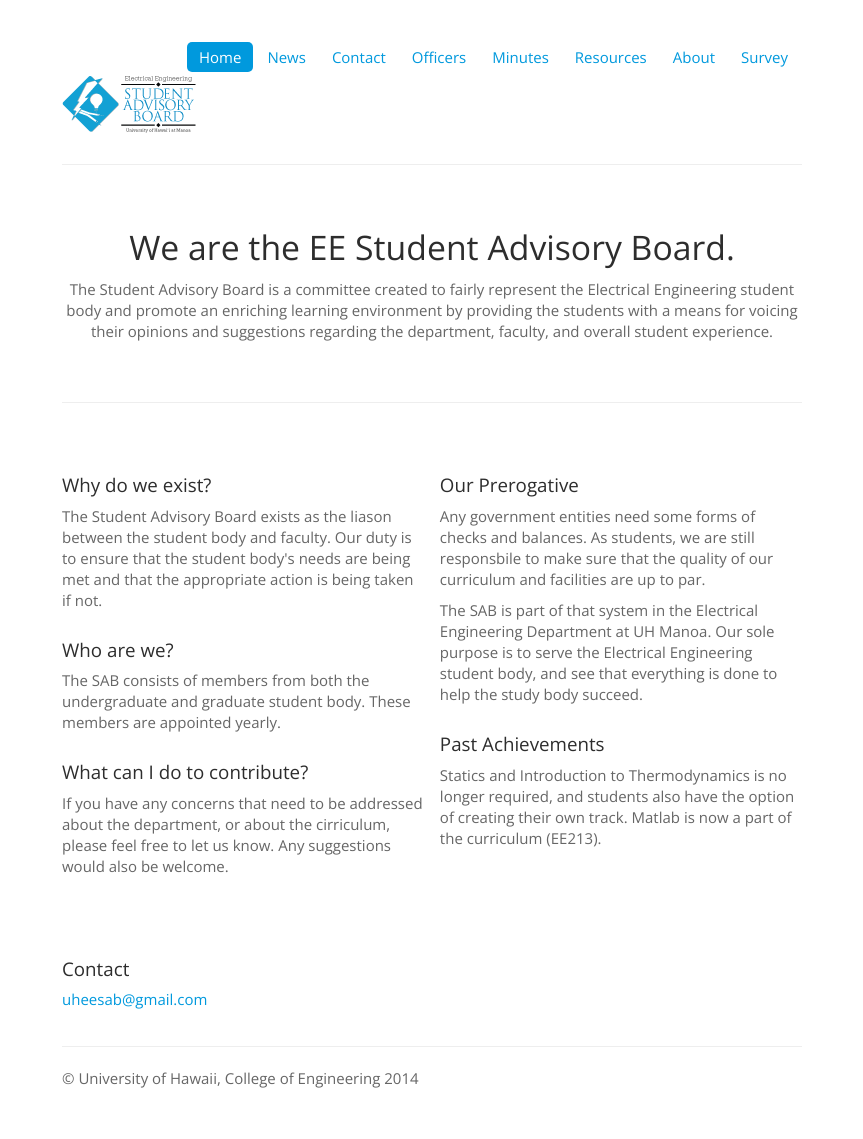
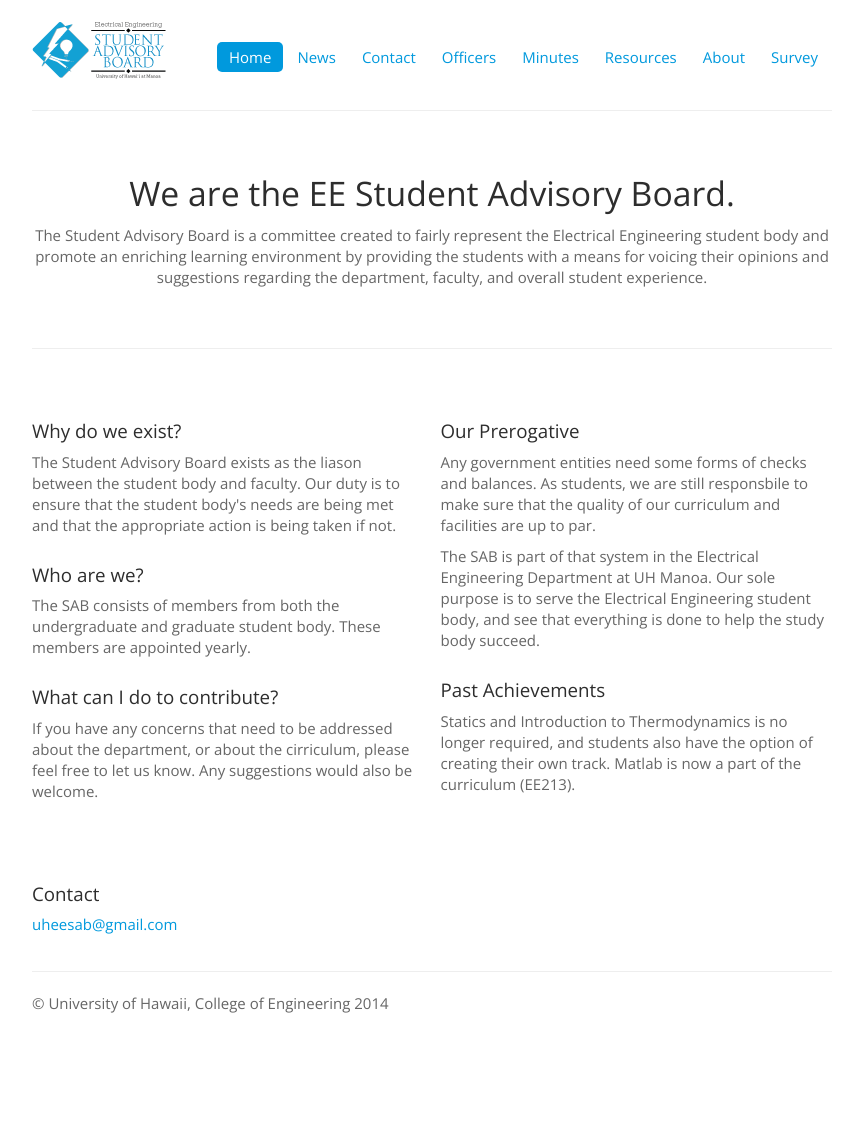
Before and after one commit to IEEE-UH-Manoa/sab.ieeeatuhm.com, a Jekyll site: the page built from index.html, in a window 1280 px wide. Shown: the whole page, without its empty margins (208-1071 px from the left). Built offline with Jekyll 4.4.1, drawn with Linux system fonts in a browser that asks for light colours; after the commit the page ends 1064 px from its top, so only the background shows below that.

Commit message:
increased site width

```diff
--- a/_layouts/default.html
+++ b/_layouts/default.html
@@ -15,7 +15,7 @@
   </head>
 
   <body>
-   <div class="container-narrow" style="max-width: 740px;">
+   <div class="container-narrow" style="max-width: 800px;">
 {% include header.html %}
       <hr>
       <div class="jumbotron">
```
